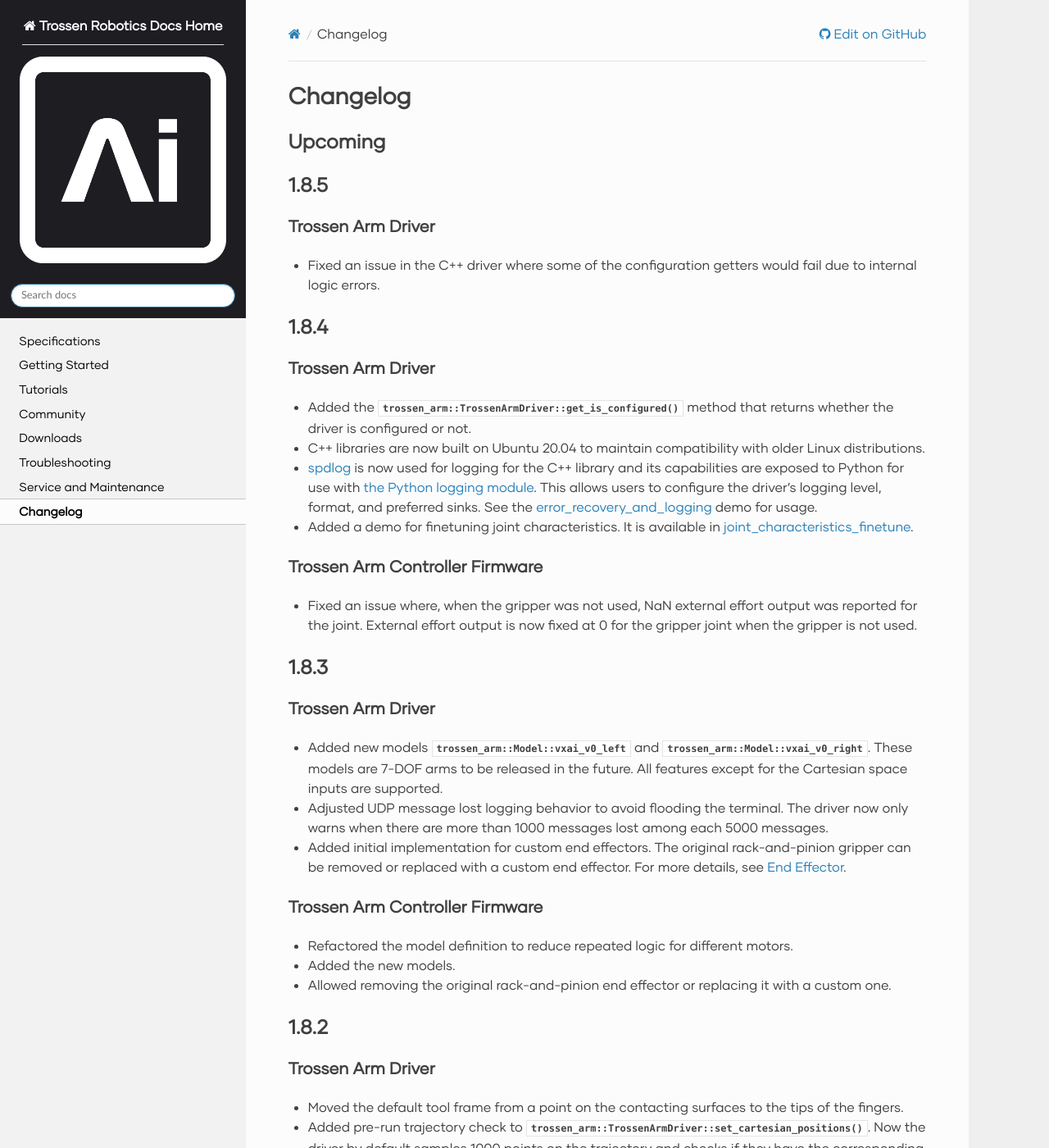
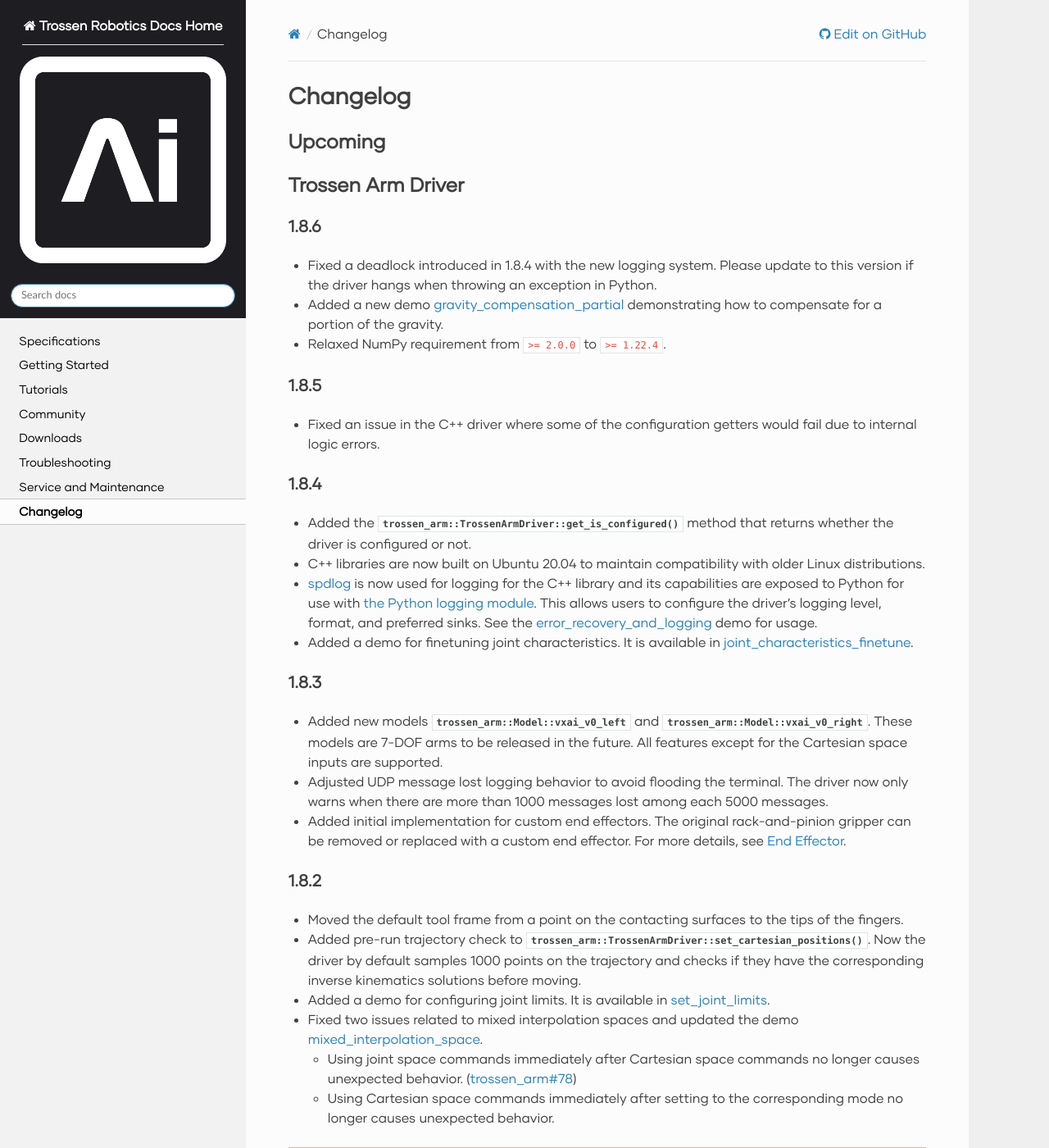
Before and after one commit to TrossenRobotics/trossen_arm, a Sphinx documentation site: the page built from docs/changelog.rst, in a window 1280 px wide and 1400 px high. Shown: the whole window at 82% size. Built offline with Sphinx 7.4.7 and the Read the Docs theme 3.1.0, drawn with Linux system fonts in a browser that asks for light colours; some web fonts are replaced; pages that are not in the unit, such as notebooks, are missing from menus; some of the changed text lies outside the part shown.

Commit message:
Documentation: update changelog for driver 1.8.6 (#109)
* used section for name and subsection for version since patch changes are not required to match

* added changelog for driver 1.8.6

```diff
--- a/docs/changelog.rst
+++ b/docs/changelog.rst
@@ -5,19 +5,24 @@ Changelog
 Upcoming
 ========
 
+Trossen Arm Driver
+==================
+
+1.8.6
+-----
+
+- Fixed a deadlock introduced in 1.8.4 with the new logging system.
+  Please update to this version if the driver hangs when throwing an exception in Python.
+- Added a new demo :ref:`getting_started/demo_scripts:`gravity_compensation_partial`_` demonstrating how to compensate for a portion of the gravity.
+- Relaxed NumPy requirement from ``>= 2.0.0`` to ``>= 1.22.4``.
+
 1.8.5
-=====
-
-Trossen Arm Driver
-------------------
+-----
 
 - Fixed an issue in the C++ driver where some of the configuration getters would fail due to internal logic errors.
 
 1.8.4
-=====
-
-Trossen Arm Driver
-------------------
+-----
 
 - Added the :func:`trossen_arm::TrossenArmDriver::get_is_configured` method that returns whether the driver is configured or not.
 - C++ libraries are now built on Ubuntu 20.04 to maintain compatibility with older Linux distributions.
@@ -27,17 +32,8 @@ Trossen Arm Driver
 - Added a demo for finetuning joint characteristics.
   It is available in :ref:`getting_started/demo_scripts:`joint_characteristics_finetune`_`.
 
-Trossen Arm Controller Firmware
--------------------------------
-
-- Fixed an issue where, when the gripper was not used, NaN external effort output was reported for the joint.
-  External effort output is now fixed at 0 for the gripper joint when the gripper is not used.
-
 1.8.3
-=====
-
-Trossen Arm Driver
-------------------
+-----
 
 - Added new models :enumerator:`trossen_arm::Model::vxai_v0_left` and :enumerator:`trossen_arm::Model::vxai_v0_right`.
   These models are 7-DOF arms to be released in the future.
@@ -48,18 +44,8 @@ Trossen Arm Driver
   The original rack-and-pinion gripper can be removed or replaced with a custom end effector.
   For more details, see :ref:`getting_started/configuration:end effector`.
 
-Trossen Arm Controller Firmware
--------------------------------
-
-- Refactored the model definition to reduce repeated logic for different motors.
-- Added the new models.
-- Allowed removing the original rack-and-pinion end effector or replacing it with a custom one.
-
 1.8.2
-=====
-
-Trossen Arm Driver
-------------------
+-----
 
 - Moved the default tool frame from a point on the contacting surfaces to the tips of the fingers.
 - Added pre-run trajectory check to :func:`trossen_arm::TrossenArmDriver::set_cartesian_positions`.
@@ -75,19 +61,8 @@ Trossen Arm Driver
 
 .. warning:: Trossen Arm Driver :ref:`changelog:1.8.1` has been yanked due to potentially unsafe behavior on mode switching.
 
-Trossen Arm Controller Firmware
--------------------------------
-
-- Update default configurations to more reasonable values.
-
-  - Increased :member:`trossen_arm::JointLimit::velocity_max` for the wrist joints from 2 :math:`\pi` rad/s to 3 :math:`\pi` rad/s.
-  - Increased :member:`trossen_arm::PIDParameter::imax` in :enumerator:`trossen_arm::Mode::idle` mode for joint 1 from 9 Nm to 27 Nm so the arm can hold itself when extended horizontally.
-
 1.8.1
-=====
-
-Trossen Arm Driver
-------------------
+-----
 
 - Updated mode switching logic to no longer skip joints whose mode did not change.
 
@@ -100,16 +75,8 @@ Trossen Arm Driver
 
 .. _`trossen_arm#71`: https://github.com/TrossenRobotics/trossen_arm/issues/71
 
-Trossen Arm Controller Firmware
--------------------------------
-
-- Skip limit checks in idle mode.
-
 1.8.0
-=====
-
-Trossen Arm Driver
-------------------
+-----
 
 - Added a new :enumerator:`trossen_arm::Mode::effort` mode.
   It allows commanding the effort of the joints without any built-in compensation like in the :enumerator:`trossen_arm::Mode::external_effort` mode.
@@ -196,7 +163,36 @@ Trossen Arm Driver
   This improves compatibility with other modern libraries.
 
 Trossen Arm Controller Firmware
--------------------------------
+===============================
+
+1.8.4
+-----
+
+- Fixed an issue where, when the gripper was not used, NaN external effort output was reported for the joint.
+  External effort output is now fixed at 0 for the gripper joint when the gripper is not used.
+
+1.8.3
+-----
+
+- Refactored the model definition to reduce repeated logic for different motors.
+- Added the new models.
+- Allowed removing the original rack-and-pinion end effector or replacing it with a custom one.
+
+1.8.2
+-----
+
+- Update default configurations to more reasonable values.
+
+  - Increased :member:`trossen_arm::JointLimit::velocity_max` for the wrist joints from 2 :math:`\pi` rad/s to 3 :math:`\pi` rad/s.
+  - Increased :member:`trossen_arm::PIDParameter::imax` in :enumerator:`trossen_arm::Mode::idle` mode for joint 1 from 9 Nm to 27 Nm so the arm can hold itself when extended horizontally.
+
+1.8.1
+-----
+
+- Skip limit checks in idle mode.
+
+1.8.0
+-----
 
 - Added the associated interface for the new effort mode.
 - Added rotor and driver temperatures to the output.
```
Also changed, not shown: docs/getting_started/demo_scripts.rst (+7 -0 lines).
